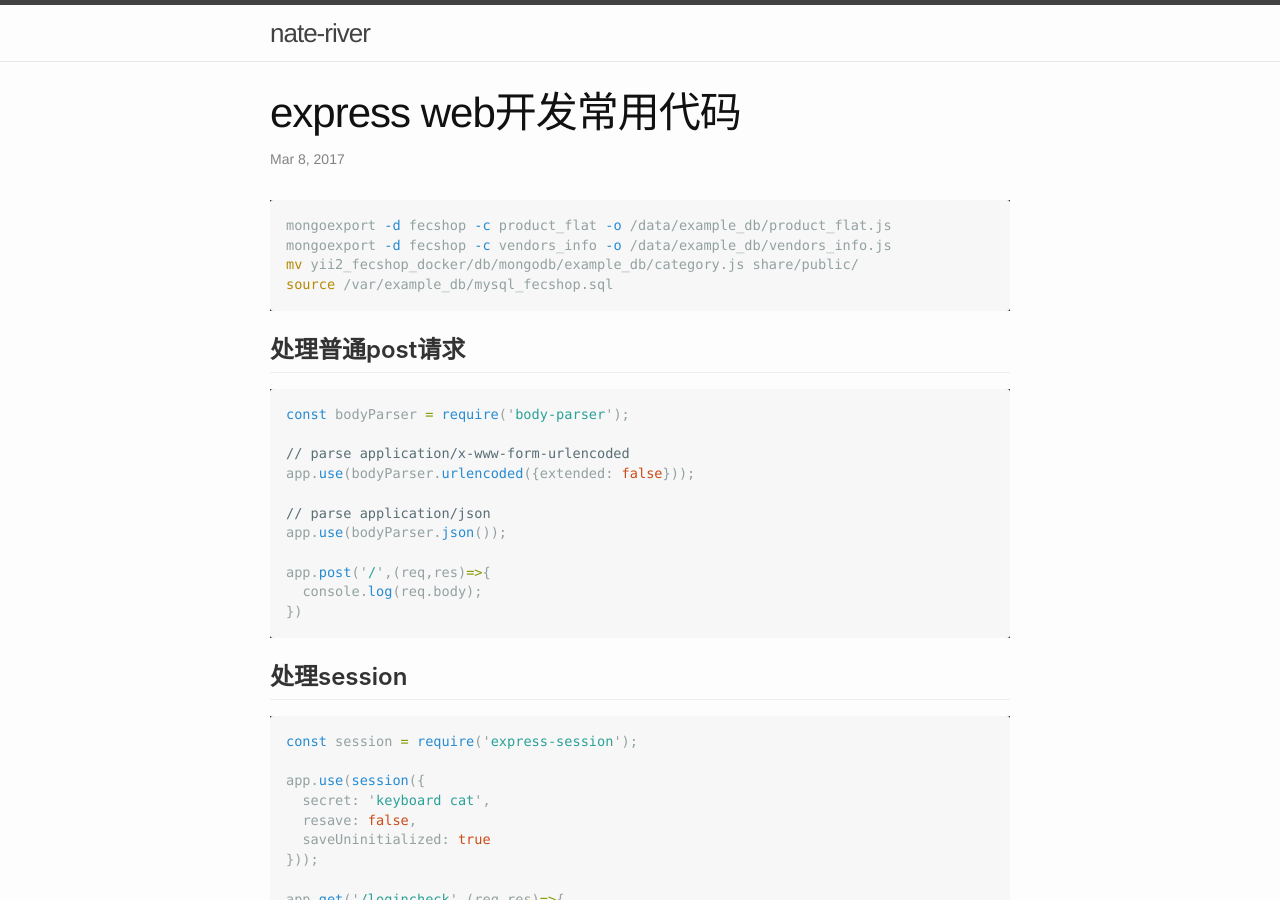
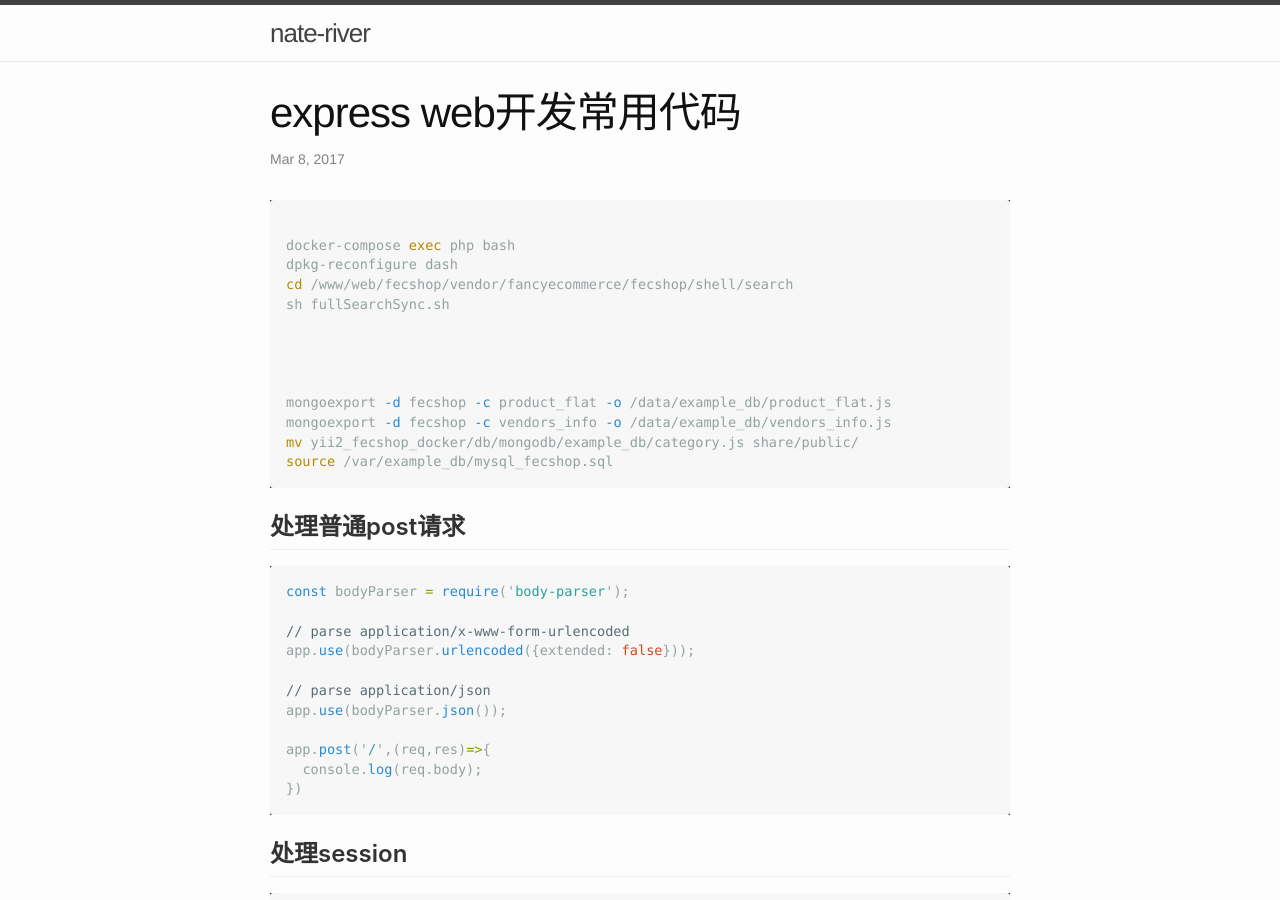
Before and after one commit to nate-river/nate-river.github.io, a Jekyll site: the page built from _posts/2017-03-08-express-code.md, in a window 1280 px wide and 900 px high. Built offline with Jekyll 4.4.1, drawn with Linux system fonts in a browser that asks for light colours.

Commit message:
Update 2017-03-08-express-code.md

````diff
--- a/_posts/2017-03-08-express-code.md
+++ b/_posts/2017-03-08-express-code.md
@@ -6,6 +6,15 @@ categories:
 ---
 
 ```shell
+
+docker-compose exec php bash
+dpkg-reconfigure dash
+cd /www/web/fecshop/vendor/fancyecommerce/fecshop/shell/search
+sh fullSearchSync.sh
+
+
+
+
 mongoexport -d fecshop -c product_flat -o /data/example_db/product_flat.js
 mongoexport -d fecshop -c vendors_info -o /data/example_db/vendors_info.js
 mv yii2_fecshop_docker/db/mongodb/example_db/category.js share/public/
````
